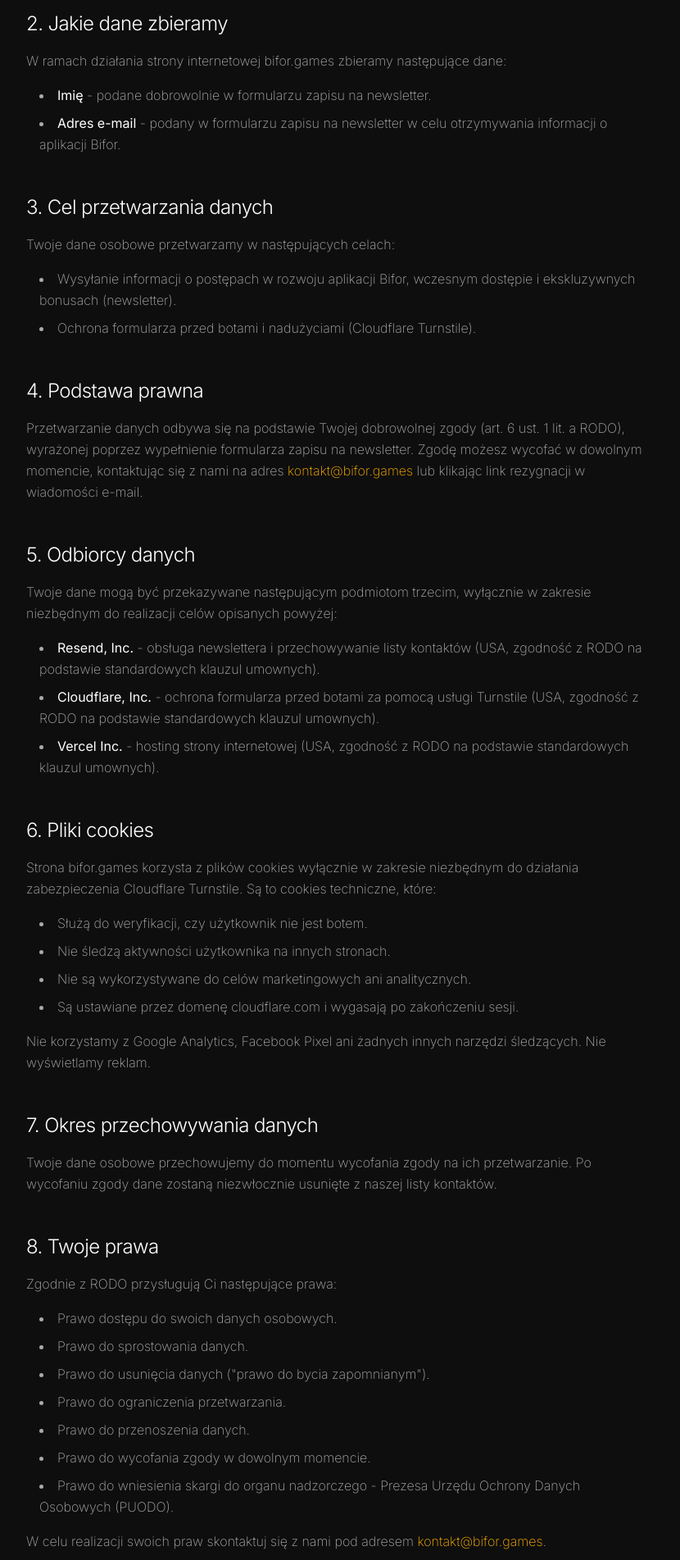
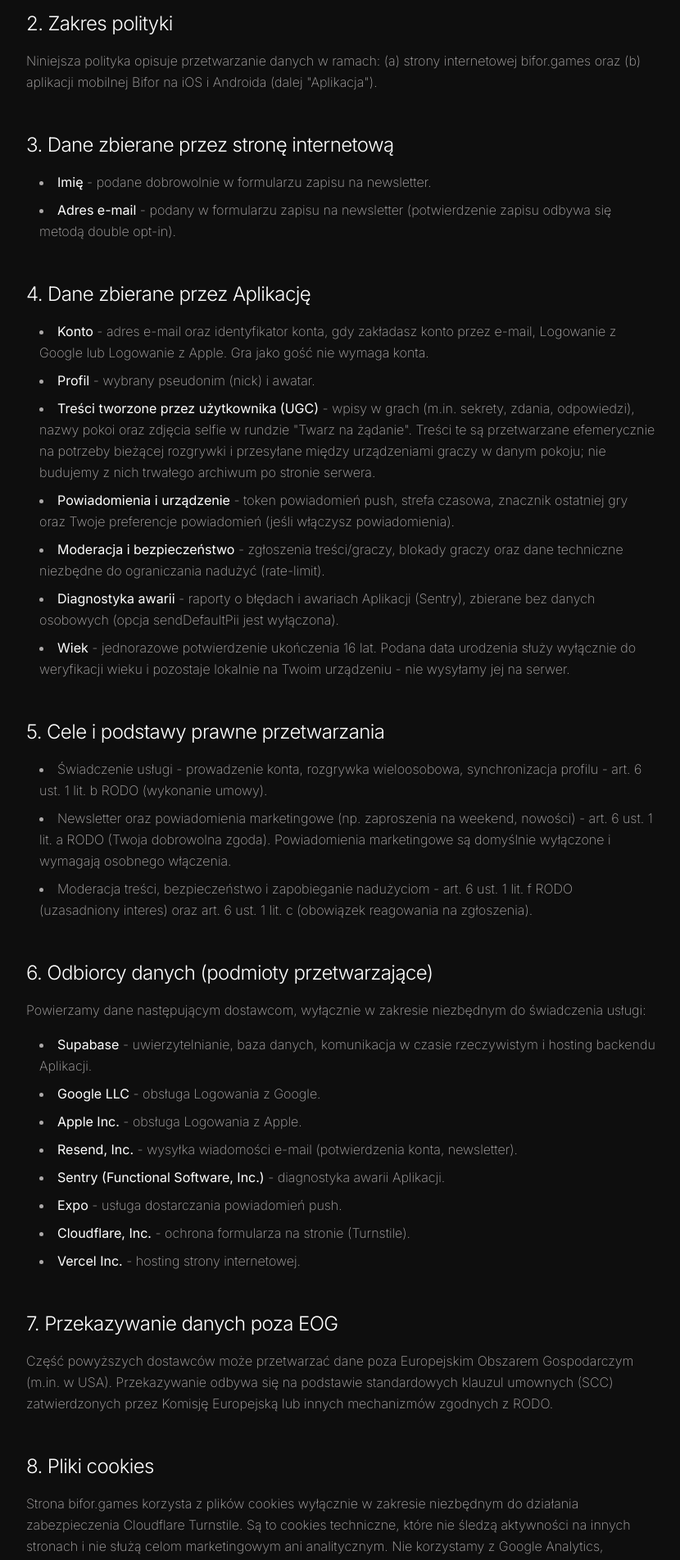
Before and after one commit to rvabka/Bifor, a Next.js app: page /polityka-prywatnosci in a window 1280 px wide. Shown: the part 460-2363 px from the top of the page at 82% size, without its empty margins (224-1054 px from the left). Built offline with nearby package versions, Linux system fonts and the light colour scheme.

Commit message:
mobile update

```diff
--- a/app/polityka-prywatnosci/page.tsx
+++ b/app/polityka-prywatnosci/page.tsx
@@ -3,7 +3,8 @@
 
 export const metadata: Metadata = {
   title: 'Polityka prywatności - Bifor',
-  description: 'Polityka prywatności aplikacji Bifor.'
+  description:
+    'Polityka prywatności aplikacji mobilnej Bifor oraz strony bifor.games.'
 };
 
 export default function PrivacyPolicyPage() {
@@ -21,7 +22,7 @@
             Polityka prywatności
           </h1>
           <p className="text-on-surface-variant text-sm">
-            Ostatnia aktualizacja: 9 kwietnia 2026
+            Ostatnia aktualizacja: 5 lipca 2026
           </p>
         </div>
 
@@ -45,12 +46,19 @@
 
         <section className="space-y-4">
           <h2 className="text-2xl font-light tracking-tight">
-            2. Jakie dane zbieramy
+            2. Zakres polityki
           </h2>
           <p className="text-on-surface-variant font-extralight leading-relaxed">
-            W ramach działania strony internetowej bifor.games zbieramy
-            następujące dane:
+            Niniejsza polityka opisuje przetwarzanie danych w ramach: (a) strony
+            internetowej bifor.games oraz (b) aplikacji mobilnej Bifor na iOS i
+            Androida (dalej &quot;Aplikacja&quot;).
           </p>
+        </section>
+
+        <section className="space-y-4">
+          <h2 className="text-2xl font-light tracking-tight">
+            3. Dane zbierane przez stronę internetową
+          </h2>
           <ul className="list-disc list-inside text-on-surface-variant font-extralight leading-relaxed space-y-2 pl-4">
             <li>
               <strong className="font-normal text-on-surface">Imię</strong> -
@@ -60,143 +68,229 @@
               <strong className="font-normal text-on-surface">
                 Adres e-mail
               </strong>{' '}
-              - podany w formularzu zapisu na newsletter w celu otrzymywania
-              informacji o aplikacji Bifor.
+              - podany w formularzu zapisu na newsletter (potwierdzenie zapisu
+              odbywa się metodą double opt-in).
             </li>
           </ul>
         </section>
 
         <section className="space-y-4">
           <h2 className="text-2xl font-light tracking-tight">
-            3. Cel przetwarzania danych
+            4. Dane zbierane przez Aplikację
           </h2>
-          <p className="text-on-surface-variant font-extralight leading-relaxed">
-            Twoje dane osobowe przetwarzamy w następujących celach:
-          </p>
           <ul className="list-disc list-inside text-on-surface-variant font-extralight leading-relaxed space-y-2 pl-4">
             <li>
-              Wysyłanie informacji o postępach w rozwoju aplikacji Bifor,
-              wczesnym dostępie i ekskluzywnych bonusach (newsletter).
+              <strong className="font-normal text-on-surface">Konto</strong> -
+              adres e-mail oraz identyfikator konta, gdy zakładasz konto przez
+              e-mail, Logowanie z Google lub Logowanie z Apple. Gra jako gość nie
+              wymaga konta.
             </li>
             <li>
-              Ochrona formularza przed botami i nadużyciami (Cloudflare
-              Turnstile).
+              <strong className="font-normal text-on-surface">Profil</strong> -
+              wybrany pseudonim (nick) i awatar.
+            </li>
+            <li>
+              <strong className="font-normal text-on-surface">
+                Treści tworzone przez użytkownika (UGC)
+              </strong>{' '}
+              - wpisy w grach (m.in. sekrety, zdania, odpowiedzi), nazwy pokoi
+              oraz zdjęcia selfie w rundzie &quot;Twarz na żądanie&quot;. Treści
+              te są przetwarzane efemerycznie na potrzeby bieżącej rozgrywki i
+              przesyłane między urządzeniami graczy w danym pokoju; nie budujemy
+              z nich trwałego archiwum po stronie serwera.
+            </li>
+            <li>
+              <strong className="font-normal text-on-surface">
+                Powiadomienia i urządzenie
+              </strong>{' '}
+              - token powiadomień push, strefa czasowa, znacznik ostatniej gry
+              oraz Twoje preferencje powiadomień (jeśli włączysz powiadomienia).
+            </li>
+            <li>
+              <strong className="font-normal text-on-surface">
+                Moderacja i bezpieczeństwo
+              </strong>{' '}
+              - zgłoszenia treści/graczy, blokady graczy oraz dane techniczne
+              niezbędne do ograniczania nadużyć (rate-limit).
+            </li>
+            <li>
+              <strong className="font-normal text-on-surface">
+                Diagnostyka awarii
+              </strong>{' '}
+              - raporty o błędach i awariach Aplikacji (Sentry), zbierane bez
+              danych osobowych (opcja sendDefaultPii jest wyłączona).
+            </li>
+            <li>
+              <strong className="font-normal text-on-surface">Wiek</strong> -
+              jednorazowe potwierdzenie ukończenia 16 lat. Podana data urodzenia
+              służy wyłącznie do weryfikacji wieku i pozostaje lokalnie na Twoim
+              urządzeniu - nie wysyłamy jej na serwer.
             </li>
           </ul>
         </section>
 
         <section className="space-y-4">
           <h2 className="text-2xl font-light tracking-tight">
-            4. Podstawa prawna
+            5. Cele i podstawy prawne przetwarzania
           </h2>
-          <p className="text-on-surface-variant font-extralight leading-relaxed">
-            Przetwarzanie danych odbywa się na podstawie Twojej dobrowolnej
-            zgody (art. 6 ust. 1 lit. a RODO), wyrażonej poprzez wypełnienie
-            formularza zapisu na newsletter. Zgodę możesz wycofać w dowolnym
-            momencie, kontaktując się z nami na adres{' '}
-            <a
-              href="mailto:kontakt@bifor.games"
-              className="text-primary hover:underline"
-            >
-              kontakt@bifor.games
-            </a>{' '}
-            lub klikając link rezygnacji w wiadomości e-mail.
-          </p>
-        </section>
-
-        <section className="space-y-4">
-          <h2 className="text-2xl font-light tracking-tight">
-            5. Odbiorcy danych
-          </h2>
-          <p className="text-on-surface-variant font-extralight leading-relaxed">
-            Twoje dane mogą być przekazywane następującym podmiotom trzecim,
-            wyłącznie w zakresie niezbędnym do realizacji celów opisanych
-            powyżej:
-          </p>
           <ul className="list-disc list-inside text-on-surface-variant font-extralight leading-relaxed space-y-2 pl-4">
             <li>
-              <strong className="font-normal text-on-surface">
-                Resend, Inc.
-              </strong>{' '}
-              - obsługa newslettera i przechowywanie listy kontaktów (USA,
-              zgodność z RODO na podstawie standardowych klauzul umownych).
+              Świadczenie usługi - prowadzenie konta, rozgrywka wieloosobowa,
+              synchronizacja profilu - art. 6 ust. 1 lit. b RODO (wykonanie
+              umowy).
             </li>
             <li>
-              <strong className="font-normal text-on-surface">
-                Cloudflare, Inc.
-              </strong>{' '}
-              - ochrona formularza przed botami za pomocą usługi Turnstile (USA,
-              zgodność z RODO na podstawie standardowych klauzul umownych).
+              Newsletter oraz powiadomienia marketingowe (np. zaproszenia na
+              weekend, nowości) - art. 6 ust. 1 lit. a RODO (Twoja dobrowolna
+              zgoda). Powiadomienia marketingowe są domyślnie wyłączone i wymagają
+              osobnego włączenia.
             </li>
             <li>
-              <strong className="font-normal text-on-surface">
-                Vercel Inc.
-              </strong>{' '}
-              - hosting strony internetowej (USA, zgodność z RODO na podstawie
-              standardowych klauzul umownych).
+              Moderacja treści, bezpieczeństwo i zapobieganie nadużyciom - art. 6
+              ust. 1 lit. f RODO (uzasadniony interes) oraz art. 6 ust. 1 lit. c
+              (obowiązek reagowania na zgłoszenia).
             </li>
           </ul>
         </section>
 
         <section className="space-y-4">
           <h2 className="text-2xl font-light tracking-tight">
-            6. Pliki cookies
+            6. Odbiorcy danych (podmioty przetwarzające)
           </h2>
           <p className="text-on-surface-variant font-extralight leading-relaxed">
-            Strona bifor.games korzysta z plików cookies wyłącznie w zakresie
-            niezbędnym do działania zabezpieczenia Cloudflare Turnstile. Są to
-            cookies techniczne, które:
+            Powierzamy dane następującym dostawcom, wyłącznie w zakresie
+            niezbędnym do świadczenia usługi:
           </p>
           <ul className="list-disc list-inside text-on-surface-variant font-extralight leading-relaxed space-y-2 pl-4">
-            <li>Służą do weryfikacji, czy użytkownik nie jest botem.</li>
-            <li>Nie śledzą aktywności użytkownika na innych stronach.</li>
             <li>
-              Nie są wykorzystywane do celów marketingowych ani analitycznych.
+              <strong className="font-normal text-on-surface">Supabase</strong>{' '}
+              - uwierzytelnianie, baza danych, komunikacja w czasie rzeczywistym i
+              hosting backendu Aplikacji.
             </li>
             <li>
-              Są ustawiane przez domenę cloudflare.com i wygasają po zakończeniu
-              sesji.
+              <strong className="font-normal text-on-surface">
+                Google LLC
+              </strong>{' '}
+              - obsługa Logowania z Google.
+            </li>
+            <li>
+              <strong className="font-normal text-on-surface">Apple Inc.</strong>{' '}
+              - obsługa Logowania z Apple.
+            </li>
+            <li>
+              <strong className="font-normal text-on-surface">Resend, Inc.</strong>{' '}
+              - wysyłka wiadomości e-mail (potwierdzenia konta, newsletter).
+            </li>
+            <li>
+              <strong className="font-normal text-on-surface">
+                Sentry (Functional Software, Inc.)
+              </strong>{' '}
+              - diagnostyka awarii Aplikacji.
+            </li>
+            <li>
+              <strong className="font-normal text-on-surface">Expo</strong> -
+              usługa dostarczania powiadomień push.
+            </li>
+            <li>
+              <strong className="font-normal text-on-surface">
+                Cloudflare, Inc.
+              </strong>{' '}
+              - ochrona formularza na stronie (Turnstile).
+            </li>
+            <li>
+              <strong className="font-normal text-on-surface">Vercel Inc.</strong>{' '}
+              - hosting strony internetowej.
             </li>
           </ul>
+        </section>
+
+        <section className="space-y-4">
+          <h2 className="text-2xl font-light tracking-tight">
+            7. Przekazywanie danych poza EOG
+          </h2>
           <p className="text-on-surface-variant font-extralight leading-relaxed">
-            Nie korzystamy z Google Analytics, Facebook Pixel ani żadnych innych
-            narzędzi śledzących. Nie wyświetlamy reklam.
+            Część powyższych dostawców może przetwarzać dane poza Europejskim
+            Obszarem Gospodarczym (m.in. w USA). Przekazywanie odbywa się na
+            podstawie standardowych klauzul umownych (SCC) zatwierdzonych przez
+            Komisję Europejską lub innych mechanizmów zgodnych z RODO.
           </p>
         </section>
 
         <section className="space-y-4">
           <h2 className="text-2xl font-light tracking-tight">
-            7. Okres przechowywania danych
+            8. Pliki cookies
           </h2>
           <p className="text-on-surface-variant font-extralight leading-relaxed">
-            Twoje dane osobowe przechowujemy do momentu wycofania zgody na ich
-            przetwarzanie. Po wycofaniu zgody dane zostaną niezwłocznie usunięte
-            z naszej listy kontaktów.
+            Strona bifor.games korzysta z plików cookies wyłącznie w zakresie
+            niezbędnym do działania zabezpieczenia Cloudflare Turnstile. Są to
+            cookies techniczne, które nie śledzą aktywności na innych stronach i
+            nie służą celom marketingowym ani analitycznym. Nie korzystamy z
+            Google Analytics, Facebook Pixel ani innych narzędzi śledzących i nie
+            wyświetlamy reklam. Aplikacja mobilna nie używa plików cookies.
           </p>
         </section>
 
         <section className="space-y-4">
-          <h2 className="text-2xl font-light tracking-tight">8. Twoje prawa</h2>
-          <p className="text-on-surface-variant font-extralight leading-relaxed">
-            Zgodnie z RODO przysługują Ci następujące prawa:
-          </p>
+          <h2 className="text-2xl font-light tracking-tight">
+            9. Okres przechowywania danych
+          </h2>
           <ul className="list-disc list-inside text-on-surface-variant font-extralight leading-relaxed space-y-2 pl-4">
-            <li>Prawo dostępu do swoich danych osobowych.</li>
-            <li>Prawo do sprostowania danych.</li>
             <li>
-              Prawo do usunięcia danych (&quot;prawo do bycia
-              zapomnianym&quot;).
+              Dane konta i profilu - do momentu usunięcia konta przez
+              użytkownika.
             </li>
-            <li>Prawo do ograniczenia przetwarzania.</li>
-            <li>Prawo do przenoszenia danych.</li>
-            <li>Prawo do wycofania zgody w dowolnym momencie.</li>
             <li>
-              Prawo do wniesienia skargi do organu nadzorczego - Prezesa Urzędu
-              Ochrony Danych Osobowych (PUODO).
+              Dane rozgrywki (pokoje, wpisy) - usuwane automatycznie po
+              zakończeniu gry (pokoje kasowane cyklicznie, najpóźniej w ciągu 7
+              dni).
+            </li>
+            <li>
+              Tożsamości anonimowych graczy (gości) - usuwane po okresie
+              bezczynności (do 30 dni).
+            </li>
+            <li>
+              Zgłoszenia moderacyjne - przechowywane do czasu rozpatrzenia oraz w
+              zakresie niezbędnym do celów dowodowych i bezpieczeństwa.
+            </li>
+            <li>
+              Dane newslettera - do momentu wycofania zgody.
             </li>
           </ul>
+        </section>
+
+        <section className="space-y-4">
+          <h2 className="text-2xl font-light tracking-tight">
+            10. Dzieci i osoby małoletnie
+          </h2>
           <p className="text-on-surface-variant font-extralight leading-relaxed">
-            W celu realizacji swoich praw skontaktuj się z nami pod adresem{' '}
+            Aplikacja jest przeznaczona dla osób, które ukończyły 16 lat. Świadomie
+            nie zbieramy danych osób poniżej 16. roku życia. Jeżeli dowiemy się, że
+            konto należy do osoby poniżej tego wieku, usuniemy je wraz z powiązanymi
+            danymi. Jeśli jesteś rodzicem lub opiekunem i sądzisz, że dziecko
+            przekazało nam swoje dane, napisz na{' '}
+            <a
+              href="mailto:kontakt@bifor.games"
+              className="text-primary hover:underline"
+            >
+              kontakt@bifor.games
+            </a>
+            .
+          </p>
+        </section>
+
+        <section className="space-y-4">
+          <h2 className="text-2xl font-light tracking-tight">11. Twoje prawa</h2>
+          <p className="text-on-surface-variant font-extralight leading-relaxed">
+            Zgodnie z RODO przysługują Ci prawa: dostępu do danych, sprostowania,
+            usunięcia (&quot;prawo do bycia zapomnianym&quot;), ograniczenia
+            przetwarzania, przenoszenia danych, wycofania zgody w dowolnym momencie
+            oraz wniesienia skargi do Prezesa Urzędu Ochrony Danych Osobowych
+            (PUODO).
+          </p>
+          <p className="text-on-surface-variant font-extralight leading-relaxed">
+            Konto wraz z danymi możesz usunąć samodzielnie w Aplikacji: Ustawienia
+            → Konto → Usuń konto. Aby zrealizować pozostałe prawa (w tym dostęp do
+            danych i ich przeniesienie), napisz na{' '}
             <a
               href="mailto:kontakt@bifor.games"
               className="text-primary hover:underline"
@@ -209,12 +303,24 @@
 
         <section className="space-y-4">
           <h2 className="text-2xl font-light tracking-tight">
-            9. Zmiany w polityce prywatności
+            12. Bezpieczeństwo
           </h2>
           <p className="text-on-surface-variant font-extralight leading-relaxed">
-            Administrator zastrzega sobie prawo do wprowadzania zmian w
-            niniejszej polityce prywatności. Aktualna wersja będzie zawsze
-            dostępna na tej stronie.
+            Stosujemy środki techniczne adekwatne do ryzyka: sesja logowania jest
+            przechowywana w bezpiecznym magazynie systemowym urządzenia (Keychain
+            /Keystore), dostęp do danych w bazie chronią reguły bezpieczeństwa na
+            poziomie wierszy (RLS), a transmisja odbywa się szyfrowanym połączeniem.
+          </p>
+        </section>
+
+        <section className="space-y-4">
+          <h2 className="text-2xl font-light tracking-tight">
+            13. Zmiany w polityce prywatności
+          </h2>
+          <p className="text-on-surface-variant font-extralight leading-relaxed">
+            Administrator zastrzega sobie prawo do wprowadzania zmian w niniejszej
+            polityce prywatności. Aktualna wersja będzie zawsze dostępna na tej
+            stronie.
           </p>
         </section>
       </div>
--- a/app/test3d/page.tsx
+++ /dev/null
@@ -1,36 +0,0 @@
-import type { Metadata } from 'next';
-import Character3D from '../components/Character3D';
-
-export const metadata: Metadata = {
-  robots: { index: false, follow: false }
-};
-
-export default function Test3DPage() {
-  return (
-    <main className="flex min-h-screen flex-col items-center justify-center bg-background px-4 py-16">
-      <p className="mb-2 text-[11px] uppercase tracking-[0.3em] text-primary">
-        Test modelu 3D
-      </p>
-      <h1 className="mb-8 text-center text-2xl font-light text-on-surface">
-        Przeciągnij, żeby obrócić. Sam też się kręci.
-      </h1>
-
-      <div className="relative h-[70vh] w-full max-w-xl">
-        <div
-          aria-hidden
-          className="absolute inset-0 -z-10 blur-3xl"
-          style={{
-            background:
-              'radial-gradient(50% 50% at 50% 45%, rgba(255,178,0,0.18), transparent 70%)'
-          }}
-        />
-        <Character3D src="/models/boy1.glb" autoRotate controls />
-      </div>
-
-      <p className="mt-8 max-w-md text-center text-sm font-light text-on-surface-variant">
-        To realny model 3D wygenerowany z Twojego artu postaci. Jeśli front
-        wygląda dobrze, na stronie pokażę go z ujęcia od przodu (boki/tył chowamy).
-      </p>
-    </main>
-  );
-}
```
